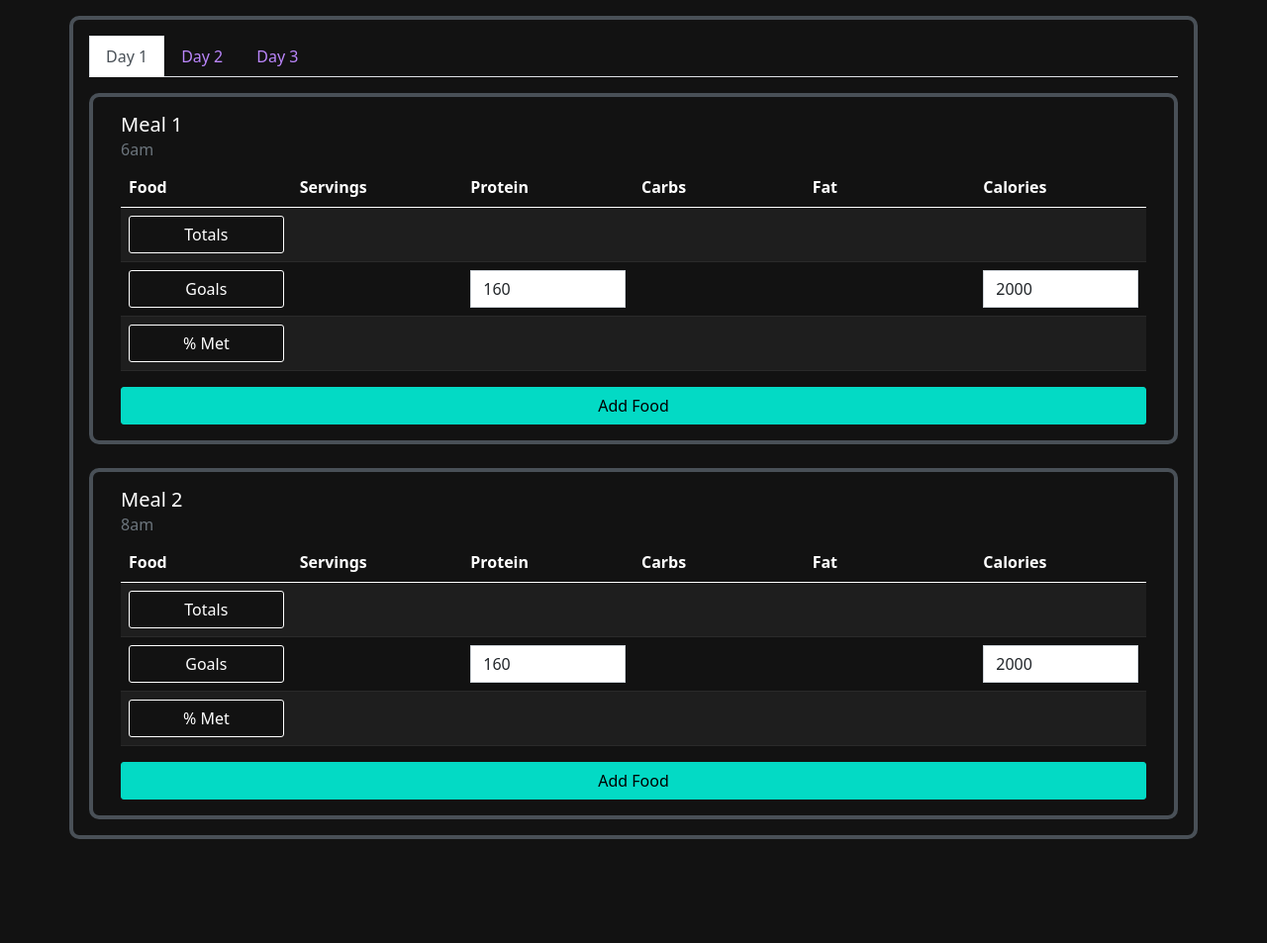
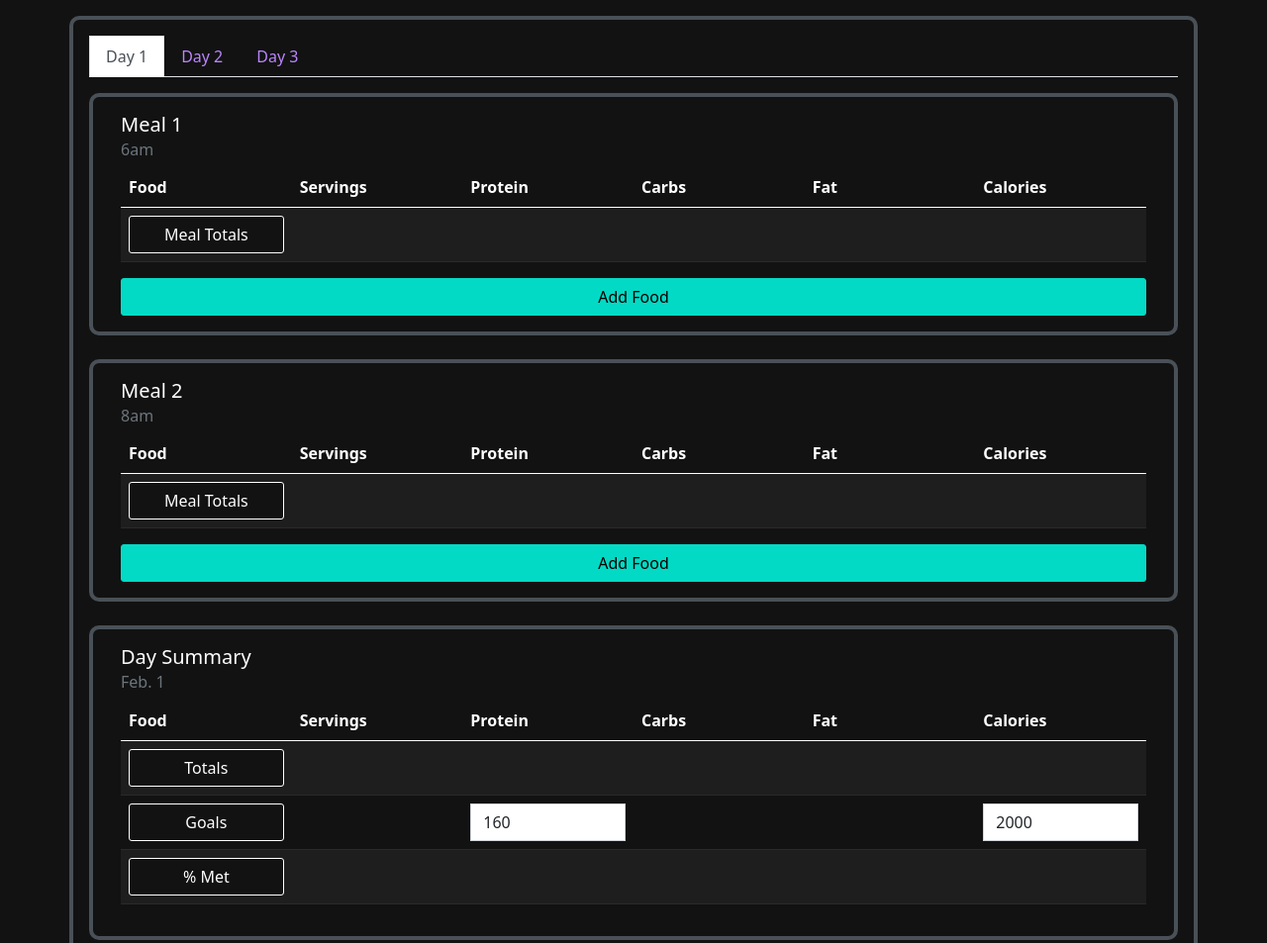
Before and after one commit to JoshuaHolloway/nutrition-app-v2, a website: page index.html in a window 1280 px wide. Shown: the top 953 px of the page at 99% size. Before the commit the page ends 848 px from the top, so only its background shows below. Drawn offline with nearby package versions, Linux system fonts and the light colour scheme.

Commit message:
removed goals and %-met rows from meals and placed in Day-Summary card

```diff
--- a/index.html
+++ b/index.html
@@ -28,6 +28,8 @@
       <div class="tab-pane fade show active" id="tab-0-window" role="tabpanel" aria-labelledby="home-tab">
 
         <div class="container-fluid">
+
+          <!-- meal-0 -->
           <div class="row mb-4">
             <div class="card bg-dark text-white">
               <div class="card-body">
@@ -50,7 +52,7 @@
                       <tr id="totals-row">
                         <th scope="row">
                           <button type="button" class="btn  button-dark" data-bs-toggle="modal" data-bs-target="#modal-day0-totals">
-                            Totals
+                            Meal Totals
                           </button>
                         </th>
                         <td></td>
@@ -58,36 +60,6 @@
                         <td id="totals-carbs"></td>
                         <td id="totals-fat"></td>
                         <td id="totals-cals"></td>
-                      </tr>
-
-                      <tr id="goals-row">
-                        <th scope="row">
-                          <button type="button" class="btn  button-dark" data-bs-toggle="modal" data-bs-target="#modal-day0-goals">
-                            Goals
-                          </button>
-                        </th>
-                        <td></td>
-                        <td>
-                          <input type="number" class="form-control" id="goals-input-field-protein" style="width: 100%;" value="160">
-                        </td>
-                        <td></td>
-                        <td></td>
-                        <td>
-                          <input type="number" class="form-control" id="goals-input-field-cals" style="width: 100%;" value="2000">
-                        </td>
-                      </tr>
-
-                      <tr id="goals-row">
-                        <th scope="row">
-                          <button type="button" class="btn  button-dark" data-bs-toggle="modal" data-bs-target="#modal-day0-percent-met">
-                            % Met
-                          </button>
-                        </th>
-                        <td></td>
-                        <td id="percent-met-protein"></td>
-                        <td></td>
-                        <td></td>
-                        <td id="percent-met-cals"></td>
                       </tr>
 
                     </tbody>
@@ -102,11 +74,57 @@
             </div>
           </div> <!-- /.row -->
 
-          <div class="row">
+          <!-- meal-1 -->
+          <div class="row mb-4">
             <div class="card bg-dark text-white">
               <div class="card-body">
                 <h5 class="card-title">Meal 2</h5>
                 <h6 class="card-subtitle mb-2 text-muted">8am</h6>
+
+                  <table id="table-0" class="table table-dark table-hover table-striped">
+                    <thead>
+                      <tr>
+                        <th scope="col">Food</th>
+                        <th scope="col">Servings</th>
+                        <th scope="col">Protein</th>
+                        <th scope="col">Carbs</th>
+                        <th scope="col">Fat</th>
+                        <th scope="col">Calories</th>
+                      </tr>
+                    </thead>
+                    <tbody>
+
+                      <tr id="totals-row">
+                        <th scope="row">
+                          <button type="button" class="btn button-dark" data-bs-toggle="modal" data-bs-target="#modal-day0-goals">
+                            Meal Totals
+                          </button>
+                        </th>
+                        <td></td>
+                        <td id="totals-protein"></td>
+                        <td id="totals-carbs"></td>
+                        <td id="totals-fat"></td>
+                        <td id="totals-cals"></td>
+                      </tr>
+
+
+                    </tbody>
+                  </table>
+
+                  <!-- Add Food Button -->
+                  <button id="add-food-button" type="button" class="btn btn-secondary">
+                    Add Food
+                  </button>
+              </div>
+            </div>
+          </div> <!-- /.row -->
+
+          <!-- meal-1 -->
+          <div class="row">
+            <div class="card bg-dark text-white">
+              <div class="card-body">
+                <h5 class="card-title">Day Summary</h5>
+                <h6 class="card-subtitle mb-2 text-muted">Feb. 1</h6>
 
                   <table id="table-0" class="table table-dark table-hover table-striped">
                     <thead>
@@ -167,10 +185,6 @@
                     </tbody>
                   </table>
 
-                  <!-- Add Food Button -->
-                  <button id="add-food-button" type="button" class="btn btn-secondary">
-                    Add Food
-                  </button>
               </div>
             </div>
           </div> <!-- /.row -->
@@ -180,6 +194,8 @@
       <div class="tab-pane fade" id="tab-1-window" role="tabpanel" aria-labelledby="profile-tab">B</div>
       <div class="tab-pane fade" id="tab-2-window" role="tabpanel" aria-labelledby="contact-tab">C</div>
     </div>
+
+
 
 
 
```
